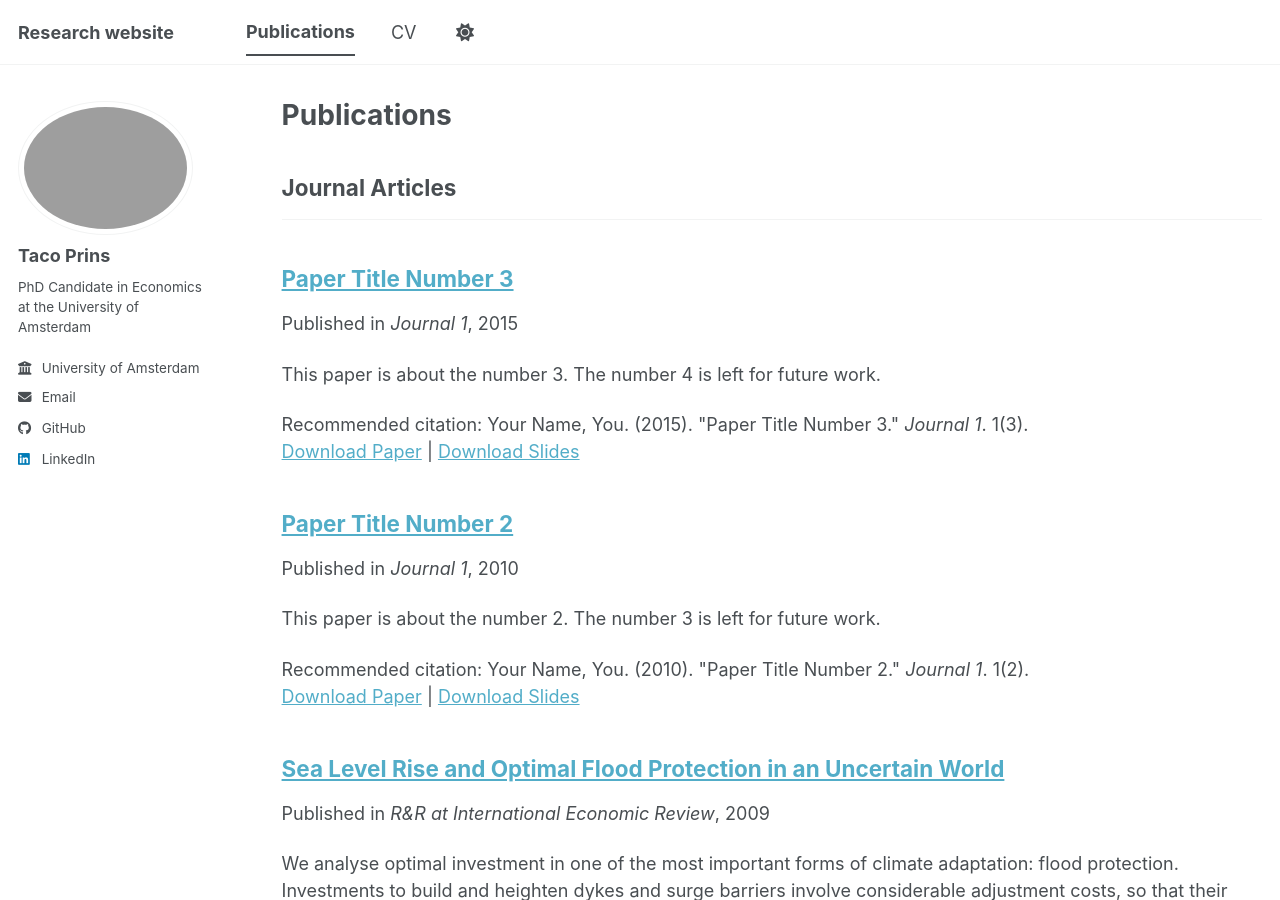
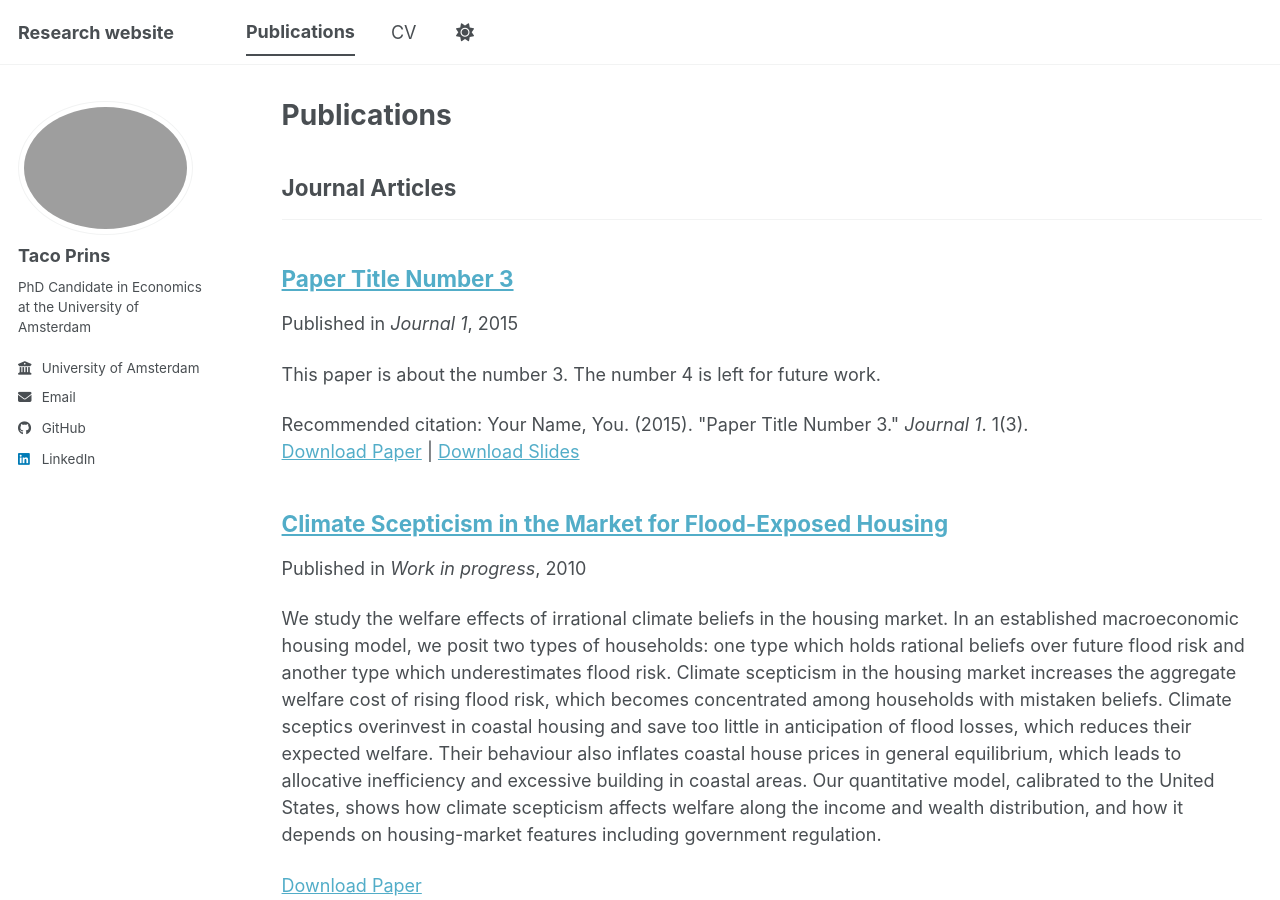
Before and after one commit to TacoPrins/tacoprins.github.io, a Jekyll site: the page built from _pages/publications.html, in a window 1280 px wide and 900 px high. Built offline with Jekyll 4.4.1, drawn with Linux system fonts in a browser that asks for light colours; a script bundle is joined from its source files by our own code; library files that are not in the unit come from our copies.

Commit message:
Update 2010-10-01-paper-title-number-2.md

```diff
--- a/_publications/2010-10-01-paper-title-number-2.md
+++ b/_publications/2010-10-01-paper-title-number-2.md
@@ -1,14 +1,10 @@
 ---
-title: "Paper Title Number 2"
+title: "Climate Scepticism in the Market for Flood-Exposed Housing"
 collection: publications
 category: manuscripts
-permalink: /publication/2010-10-01-paper-title-number-2
-excerpt: 'This paper is about the number 2. The number 3 is left for future work.'
-date: 2010-10-01
-venue: 'Journal 1'
-slidesurl: 'https://academicpages.github.io/files/slides2.pdf'
-paperurl: 'https://academicpages.github.io/files/paper2.pdf'
-citation: 'Your Name, You. (2010). &quot;Paper Title Number 2.&quot; <i>Journal 1</i>. 1(2).'
+permalink: /publication/climate-scepticism-housing
+excerpt: 'We study the welfare effects of irrational climate beliefs in the housing market. In an established macroeconomic housing model, we posit two types of households: one type which holds rational beliefs over future flood risk and another type which underestimates flood risk. Climate scepticism in the housing market increases the aggregate welfare cost of rising flood risk, which becomes concentrated among households with mistaken beliefs. Climate sceptics overinvest in coastal housing and save too little in anticipation of flood losses, which reduces their expected welfare. Their behaviour also inflates coastal house prices in general equilibrium, which leads to allocative inefficiency and excessive building in coastal areas. Our quantitative model, calibrated to the United States, shows how climate scepticism affects welfare along the income and wealth distribution, and how it depends on housing-market features including government regulation.'
+venue: 'Work in progress'
+paperurl: "https://drive.google.com/file/d/18MWO9wgZxEdPjMk-2WwEzWW4VPkWC8GU/view?usp=sharing"
 ---
-
 The contents above will be part of a list of publications, if the user clicks the link for the publication than the contents of section will be rendered as a full page, allowing you to provide more information about the paper for the reader. When publications are displayed as a single page, the contents of the above "citation" field will automatically be included below this section in a smaller font.
```
